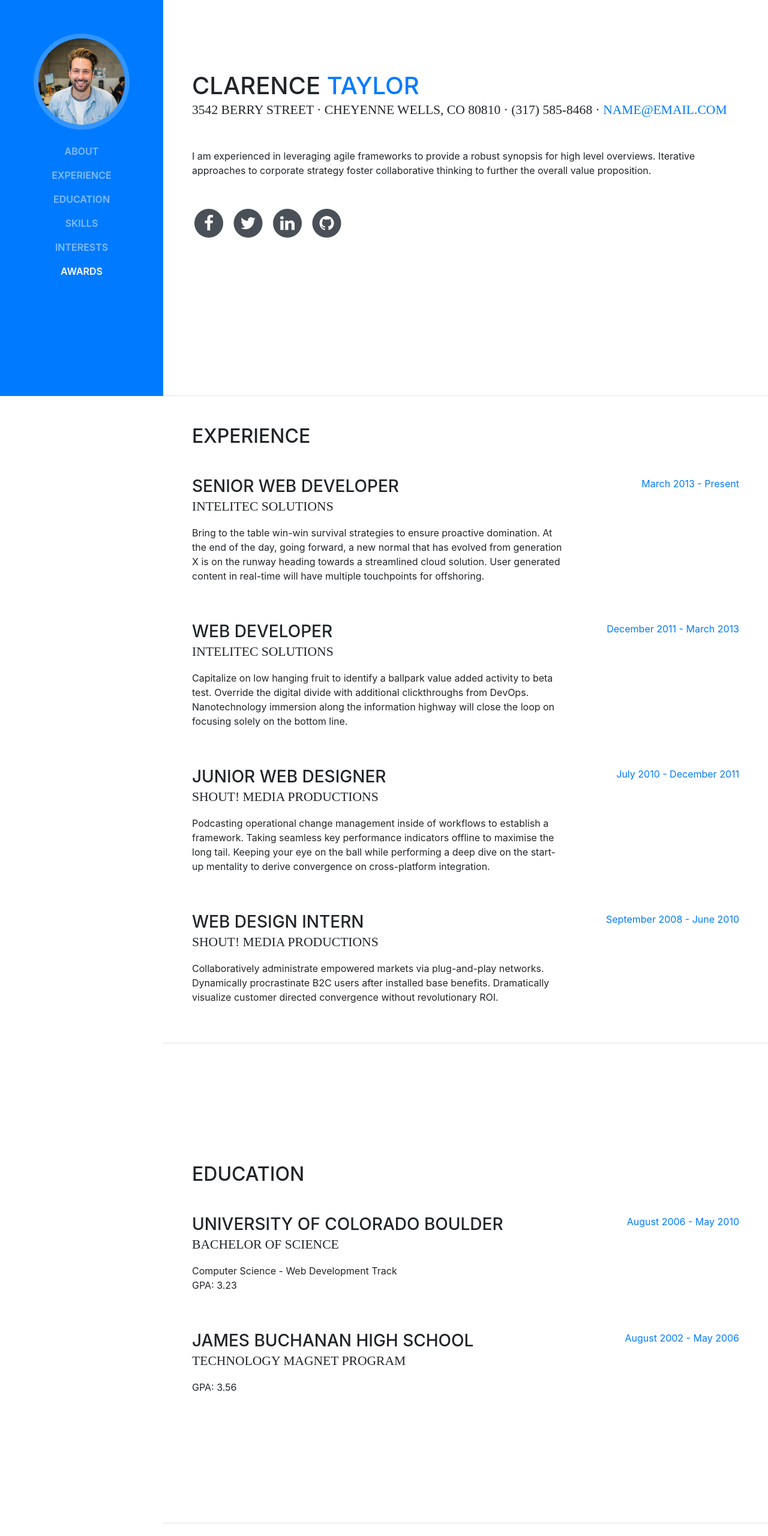
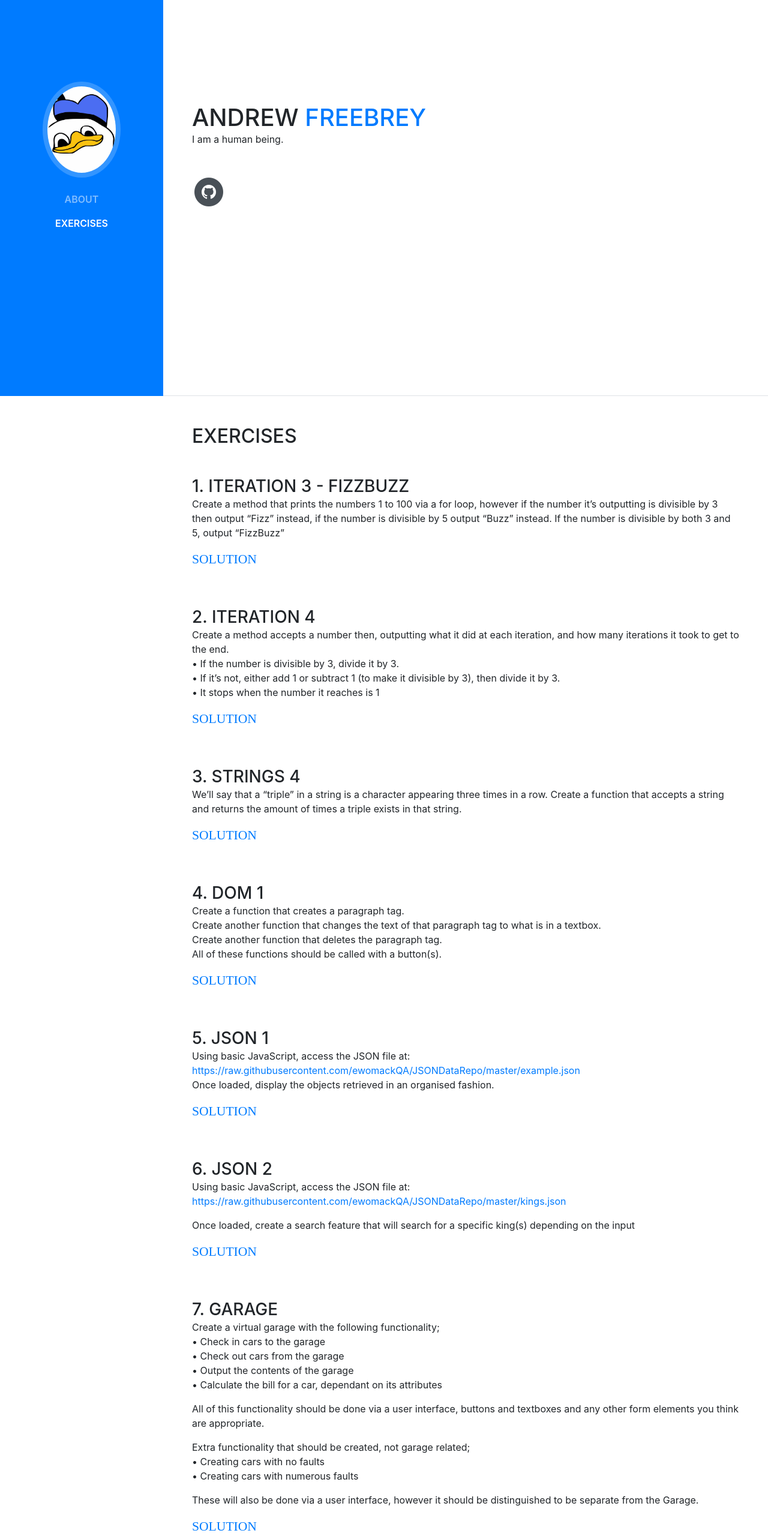
Before and after one commit to AfreebreyQA/AfreebreyQA.github.io, a website with bundled scripts: page index.html in a window 1280 px wide. Shown: the part 140-2700 px from the top of the page at 60% size. Built offline with nearby package versions, Linux system fonts and the light colour scheme; a web font is replaced by a local one.

Commit message:
Edited index page to reflect my work. Link to work enabled. ToDo: have link in solutions back to main page

```diff
--- a/index.html
+++ b/index.html
@@ -31,10 +31,11 @@
     <a class="navbar-brand js-scroll-trigger" href="#page-top">
       <span class="d-block d-lg-none">Start Bootstrap</span>
       <span class="d-none d-lg-block">
-          <img class="img-fluid img-profile rounded-circle mx-auto mb-2" src="img/profile.jpg" alt="">
+        <img class="img-fluid img-profile rounded-circle mx-auto mb-2" src="img/Dolan-duck-face.jpg" alt="">
       </span>
     </a>
-      <button class="navbar-toggler" type="button" data-toggle="collapse" data-target="#navbarSupportedContent" aria-controls="navbarSupportedContent" aria-expanded="false" aria-label="Toggle navigation">
+    <button class="navbar-toggler" type="button" data-toggle="collapse" data-target="#navbarSupportedContent" aria-controls="navbarSupportedContent"
+      aria-expanded="false" aria-label="Toggle navigation">
       <span class="navbar-toggler-icon"></span>
     </button>
     <div class="collapse navbar-collapse" id="navbarSupportedContent">
@@ -43,19 +44,7 @@
           <a class="nav-link js-scroll-trigger" href="#about">About</a>
         </li>
         <li class="nav-item">
-            <a class="nav-link js-scroll-trigger" href="#experience">Experience</a>
-          </li>
-          <li class="nav-item">
-            <a class="nav-link js-scroll-trigger" href="#education">Education</a>
-          </li>
-          <li class="nav-item">
-            <a class="nav-link js-scroll-trigger" href="#skills">Skills</a>
-          </li>
-          <li class="nav-item">
-            <a class="nav-link js-scroll-trigger" href="#interests">Interests</a>
-          </li>
-          <li class="nav-item">
-            <a class="nav-link js-scroll-trigger" href="#awards">Awards</a>
+          <a class="nav-link js-scroll-trigger" href="#exercises">exercises</a>
         </li>
       </ul>
     </div>
@@ -65,40 +54,13 @@
 
     <section class="resume-section p-3 p-lg-5 d-flex d-column" id="about">
       <div class="my-auto">
-          <h1 class="mb-0">Clarence
-            <span class="text-primary">Taylor</span>
+        <h1 class="mb-0">Andrew
+          <span class="text-primary">Freebrey</span>
         </h1>
-          <div class="subheading mb-5">3542 Berry Street · Cheyenne Wells, CO 80810 · (317) 585-8468 ·
-            <a href="mailto:name@email.com">name@email.com</a>
-          </div>
-          <p class="mb-5">I am experienced in leveraging agile frameworks to provide a robust synopsis for high level overviews. Iterative approaches to corporate strategy foster collaborative thinking to further the overall value proposition.</p>
+        <p class="mb-5">I am a human being.</p>
         <ul class="list-inline list-social-icons mb-0">
           <li class="list-inline-item">
-              <a href="#">
-                <span class="fa-stack fa-lg">
-                  <i class="fa fa-circle fa-stack-2x"></i>
-                  <i class="fa fa-facebook fa-stack-1x fa-inverse"></i>
-                </span>
-              </a>
-            </li>
-            <li class="list-inline-item">
-              <a href="#">
-                <span class="fa-stack fa-lg">
-                  <i class="fa fa-circle fa-stack-2x"></i>
-                  <i class="fa fa-twitter fa-stack-1x fa-inverse"></i>
-                </span>
-              </a>
-            </li>
-            <li class="list-inline-item">
-              <a href="#">
-                <span class="fa-stack fa-lg">
-                  <i class="fa fa-circle fa-stack-2x"></i>
-                  <i class="fa fa-linkedin fa-stack-1x fa-inverse"></i>
-                </span>
-              </a>
-            </li>
-            <li class="list-inline-item">
-              <a href="#">
+            <a href="https://github.com/AfreebreyQA/AfreebreyQA.github.io">
               <span class="fa-stack fa-lg">
                 <i class="fa fa-circle fa-stack-2x"></i>
                 <i class="fa fa-github fa-stack-1x fa-inverse"></i>
@@ -109,190 +71,115 @@
       </div>
     </section>
 
-      <section class="resume-section p-3 p-lg-5 d-flex flex-column" id="experience">
+    <section class="resume-section p-3 p-lg-5 d-flex flex-column" id="exercises">
       <div class="my-auto">
-          <h2 class="mb-5">Experience</h2>
+        <h2 class="mb-5">Exercises</h2>
 
         <div class="resume-item d-flex flex-column flex-md-row mb-5">
           <div class="resume-content mr-auto">
-              <h3 class="mb-0">Senior Web Developer</h3>
-              <div class="subheading mb-3">Intelitec Solutions</div>
-              <p>Bring to the table win-win survival strategies to ensure proactive domination. At the end of the day, going forward, a new normal that has evolved from generation X is on the runway heading towards a streamlined cloud solution. User generated content in real-time will have multiple touchpoints for offshoring.</p>
-            </div>
-            <div class="resume-date text-md-right">
-              <span class="text-primary">March 2013 - Present</span>
+            <h3 class="mb-0">
+              1. Iteration 3 - FizzBuzz
+            </h3>
+            <p>Create a method that prints the numbers 1 to 100 via a for loop, however if the number it’s outputting is divisible
+              by 3 then output “Fizz” instead, if the number is divisible by 5 output “Buzz” instead. If the number is divisible
+              by both 3 and 5, output “FizzBuzz”</p>
+              <div class="subheading mb-3"><a href="JavaScript_Course/Excersises/Level2_Intermediate/1.Iteration3-FizzBuzz.html">Solution</a></div>
           </div>
         </div>
 
         <div class="resume-item d-flex flex-column flex-md-row mb-5">
           <div class="resume-content mr-auto">
-              <h3 class="mb-0">Web Developer</h3>
-              <div class="subheading mb-3">Intelitec Solutions</div>
-              <p>Capitalize on low hanging fruit to identify a ballpark value added activity to beta test. Override the digital divide with additional clickthroughs from DevOps. Nanotechnology immersion along the information highway will close the loop on focusing solely on the bottom line.</p>
-            </div>
-            <div class="resume-date text-md-right">
-              <span class="text-primary">December 2011 - March 2013</span>
+            <h3 class="mb-0">
+              2. Iteration 4
+            </h3>
+            <p>Create a method accepts a number then, outputting what it did at each iteration, and how many iterations it took
+              to get to the end.
+              <br> • If the number is divisible by 3, divide it by 3.
+              <br> • If it’s not, either add 1 or subtract 1 (to make it divisible by 3), then divide it by 3.
+              <br> • It stops when the number it reaches is 1</p>
+              <div class="subheading mb-3"><a href="JavaScript_Course/Excersises/Level2_Intermediate/2.Iteration4.html">Solution</a></div>
           </div>
         </div>
 
         <div class="resume-item d-flex flex-column flex-md-row mb-5">
           <div class="resume-content mr-auto">
-              <h3 class="mb-0">Junior Web Designer</h3>
-              <div class="subheading mb-3">Shout! Media Productions</div>
-              <p>Podcasting operational change management inside of workflows to establish a framework. Taking seamless key performance indicators offline to maximise the long tail. Keeping your eye on the ball while performing a deep dive on the start-up mentality to derive convergence on cross-platform integration.</p>
-            </div>
-            <div class="resume-date text-md-right">
-              <span class="text-primary">July 2010 - December 2011</span>
+            <h3 class="mb-0">
+              3. Strings 4
+            </h3>
+            <p>We’ll say that a “triple” in a string is a character appearing three times in a row. Create a function that accepts
+              a string and returns the amount of times a triple exists in that string.</p>
+              <div class="subheading mb-3"><a href="JavaScript_Course/Excersises/Level2_Intermediate/3.Strings4.html">Solution</a></div>
           </div>
         </div>
 
-          <div class="resume-item d-flex flex-column flex-md-row">
+        <div class="resume-item d-flex flex-column flex-md-row mb-5">
           <div class="resume-content mr-auto">
-              <h3 class="mb-0">Web Design Intern</h3>
-              <div class="subheading mb-3">Shout! Media Productions</div>
-              <p>Collaboratively administrate empowered markets via plug-and-play networks. Dynamically procrastinate B2C users after installed base benefits. Dramatically visualize customer directed convergence without revolutionary ROI.</p>
+            <h3 class="mb-0">
+              4. DOM 1
+            </h3>
+            <p>Create a function that creates a paragraph tag.
+              <br> Create another function that changes the text of that paragraph tag to what is in a textbox.
+              <br> Create another function that deletes the paragraph tag.
+              <br>All of these functions should be called with a button(s).</p>
+              <div class="subheading mb-3"><a href="JavaScript_Course/Excersises/Level2_Intermediate/4.DOM1.html">Solution</a></div>
           </div>
-            <div class="resume-date text-md-right">
-              <span class="text-primary">September 2008 - June 2010</span>
+        </div>
+
+        <div class="resume-item d-flex flex-column flex-md-row mb-5">
+          <div class="resume-content mr-auto">
+            <h3 class="mb-0">
+              5. JSON 1
+            </h3>
+            <p>Using basic JavaScript, access the JSON file at:
+              <br>
+              <a href="https://raw.githubusercontent.com/ewomackQA/JSONDataRepo/master/example.json">https://raw.githubusercontent.com/ewomackQA/JSONDataRepo/master/example.json</a>
+              <br> Once loaded, display the objects retrieved in an organised fashion.</p>
+              <div class="subheading mb-3"><a href="JavaScript_Course/Excersises/Level2_Intermediate/5.JSON1.html">Solution</a></div>
+          </div>
+        </div>
+
+        <div class="resume-item d-flex flex-column flex-md-row mb-5">
+          <div class="resume-content mr-auto">
+            <h3 class="mb-0">
+              6. JSON 2
+            </h3>
+            <p>Using basic JavaScript, access the JSON file at:
+              <br>
+              <a href="https://raw.githubusercontent.com/ewomackQA/JSONDataRepo/master/kings.json">https://raw.githubusercontent.com/ewomackQA/JSONDataRepo/master/kings.json</a>
+            </p>
+            <p>
+              Once loaded, create a search feature that will search for a specific king(s) depending on the input</p>
+              <div class="subheading mb-3"><a href="JavaScript_Course/Excersises/Level2_Intermediate/6.JSON2.html">Solution</a></div>
+          </div>
+        </div>
+
+
+        <div class="resume-item d-flex flex-column flex-md-row mb-5">
+            <div class="resume-content mr-auto">
+              <h3 class="mb-0">
+                7. Garage
+              </h3>
+              <p>Create a virtual garage with the following functionality; <br>
+                  • Check in cars to the garage <br>
+                  • Check out cars from the garage <br>
+                  • Output the contents of the garage <br>
+                  • Calculate the bill for a car, dependant on its attributes <br></p>
+                  <p>
+                  All of this functionality should be done via a user interface, buttons and textboxes
+                  and any other form elements you think are appropriate. </p>
+                  <p>
+                  Extra functionality that should be created, not garage related; <br>
+                  • Creating cars with no faults <br>
+                  • Creating cars with numerous faults </p>
+                  <p>These will also be done via a user interface, however it should be distinguished to
+                  be separate from the Garage.</p>
+                  <div class="subheading mb-3"><a href="JavaScript_Course/Excersises/Level2_Intermediate/7.Garage.html">Solution</a></div>
             </div>
           </div>
 
       </div>
 
     </section>
-
-      <section class="resume-section p-3 p-lg-5 d-flex flex-column" id="education">
-        <div class="my-auto">
-          <h2 class="mb-5">Education</h2>
-
-          <div class="resume-item d-flex flex-column flex-md-row mb-5">
-            <div class="resume-content mr-auto">
-              <h3 class="mb-0">University of Colorado Boulder</h3>
-              <div class="subheading mb-3">Bachelor of Science</div>
-              <div>Computer Science - Web Development Track</div>
-              <p>GPA: 3.23</p>
-            </div>
-            <div class="resume-date text-md-right">
-              <span class="text-primary">August 2006 - May 2010</span>
-            </div>
-          </div>
-
-          <div class="resume-item d-flex flex-column flex-md-row">
-            <div class="resume-content mr-auto">
-              <h3 class="mb-0">James Buchanan High School</h3>
-              <div class="subheading mb-3">Technology Magnet Program</div>
-              <p>GPA: 3.56</p>
-            </div>
-            <div class="resume-date text-md-right">
-              <span class="text-primary">August 2002 - May 2006</span>
-            </div>
-          </div>
-
-        </div>
-      </section>
-
-      <section class="resume-section p-3 p-lg-5 d-flex flex-column" id="skills">
-        <div class="my-auto">
-          <h2 class="mb-5">Skills</h2>
-
-          <div class="subheading mb-3">Programming Languages &amp; Tools</div>
-          <ul class="list-inline list-icons">
-            <li class="list-inline-item">
-              <i class="devicons devicons-html5"></i>
-            </li>
-            <li class="list-inline-item">
-              <i class="devicons devicons-css3"></i>
-            </li>
-            <li class="list-inline-item">
-              <i class="devicons devicons-javascript"></i>
-            </li>
-            <li class="list-inline-item">
-              <i class="devicons devicons-jquery"></i>
-            </li>
-            <li class="list-inline-item">
-              <i class="devicons devicons-sass"></i>
-            </li>
-            <li class="list-inline-item">
-              <i class="devicons devicons-less"></i>
-            </li>
-            <li class="list-inline-item">
-              <i class="devicons devicons-bootstrap"></i>
-            </li>
-            <li class="list-inline-item">
-              <i class="devicons devicons-wordpress"></i>
-            </li>
-            <li class="list-inline-item">
-              <i class="devicons devicons-grunt"></i>
-            </li>
-            <li class="list-inline-item">
-              <i class="devicons devicons-gulp"></i>
-            </li>
-            <li class="list-inline-item">
-              <i class="devicons devicons-npm"></i>
-            </li>
-          </ul>
-
-          <div class="subheading mb-3">Workflow</div>
-          <ul class="fa-ul mb-0">
-            <li>
-              <i class="fa-li fa fa-check"></i>
-              Mobile-First, Responsive Design</li>
-            <li>
-              <i class="fa-li fa fa-check"></i>
-              Cross Browser Testing &amp; Debugging</li>
-            <li>
-              <i class="fa-li fa fa-check"></i>
-              Cross Functional Teams</li>
-            <li>
-              <i class="fa-li fa fa-check"></i>
-              Agile Development &amp; Scrum</li>
-          </ul>
-        </div>
-      </section>
-
-      <section class="resume-section p-3 p-lg-5 d-flex flex-column" id="interests">
-        <div class="my-auto">
-          <h2 class="mb-5">Interests</h2>
-          <p>Apart from being a web developer, I enjoy most of my time being outdoors. In the winter, I am an avid skiier and novice ice climber. During the warmer months here in Colorado, I enjoy mountain biking, free climbing, and kayaking.</p>
-          <p class="mb-0">When forced indoors, I follow a number of sci-fi and fantasy genre movies and television shows, I am an aspiring chef, and I spend a large amount of my free time exploring the latest technolgy advancements in the front-end web development world.</p>
-        </div>
-      </section>
-
-      <section class="resume-section p-3 p-lg-5 d-flex flex-column" id="awards">
-        <div class="my-auto">
-          <h2 class="mb-5">Awards &amp; Certifications</h2>
-          <ul class="fa-ul mb-0">
-            <li>
-              <i class="fa-li fa fa-trophy text-warning"></i>
-              Google Analytics Certified Developer</li>
-            <li>
-              <i class="fa-li fa fa-trophy text-warning"></i>
-              Mobile Web Specialist - Google Certification</li>
-            <li>
-              <i class="fa-li fa fa-trophy text-warning"></i>
-              1<sup>st</sup>
-              Place - University of Colorado Boulder - Emerging Tech Competition 2009</li>
-            <li>
-              <i class="fa-li fa fa-trophy text-warning"></i>
-              1<sup>st</sup>
-              Place - University of Colorado Boulder - Adobe Creative Jam 2008 (UI Design Category)</li>
-            <li>
-              <i class="fa-li fa fa-trophy text-warning"></i>
-              2<sup>nd</sup>
-              Place - University of Colorado Boulder - Emerging Tech Competition 2008</li>
-            <li>
-            <li>
-              <i class="fa-li fa fa-trophy text-warning"></i>
-              1<sup>st</sup>
-              Place - James Buchanan High School - Hackathon 2006</li>
-            <li>
-              <i class="fa-li fa fa-trophy text-warning"></i>
-              3<sup>rd</sup>
-              Place - James Buchanan High School - Hackathon 2005</li>
-          </ul>
-        </div>
-      </section>
-
   </div>
 
   <!-- Bootstrap core JavaScript -->
```
Also changed, not shown: JavaScript_Course/Excersises/Level2_Intermediate/1.Iteration3-FizzBuzz.html (+1 -0 lines), JavaScript_Course/Excersises/Level2_Intermediate/2.Iteration4.html (+1 -0 lines), JavaScript_Course/Excersises/Level2_Intermediate/3.Strings4.html (+1 -0 lines), JavaScript_Course/Excersises/Level2_Intermediate/4.DOM1.html (+2 -0 lines), JavaScript_Course/Excersises/Level2_Intermediate/5.JSON1.html (+2 -0 lines), JavaScript_Course/Excersises/Level2_Intermediate/6.JSON2.html (+1 -0 lines), JavaScript_Course/Excersises/Level2_Intermediate/7.Garage.html (+1 -0 lines), img/Dolan-duck-face.jpg (added). Lines whose indentation alone changed are shown as unchanged.
